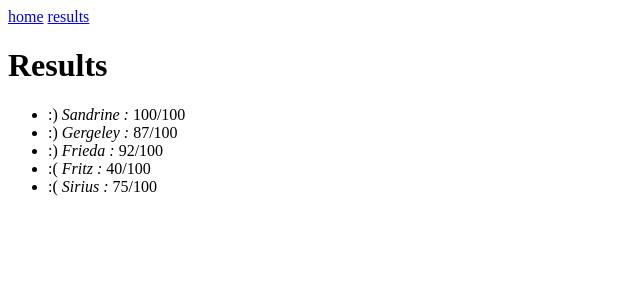
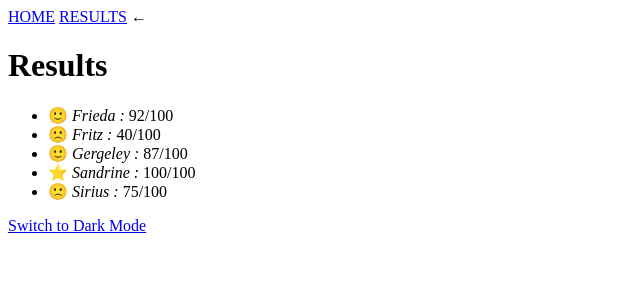
Before and after one commit to csully245/web_dev_tutorials, a Flask app: page /results in a window 1280 px wide. Shown: the top 300 px of the page, without its empty margins (0-640 px from the left). Run offline with Flask 2, Linux system fonts and the light colour scheme.

Commit message:
Completed 'Apply Filters' and 'Add Macros'

```diff
--- a/jinja_realpython/templates/_navigation.html
+++ b/jinja_realpython/templates/_navigation.html
@@ -1,5 +1,5 @@
 <nav>
 {% for menu_item in ["home", "results"] %}
-  <a href="{{ url_for(menu_item) }}">{{ menu_item }}</a>
+    {{ macros.nav_link(menu_item) }}
 {% endfor %}
 </nav>
--- a/jinja_realpython/templates/base.html
+++ b/jinja_realpython/templates/base.html
@@ -1,3 +1,5 @@
+{% import "macros.html" as macros %}
+
 <!DOCTYPE html>
 <html lang="en">
 <head>
@@ -12,5 +14,8 @@
     {% block content %}
     <h1>Welcome to {{ title }}!</h1>
     {% endblock content %}
+    <footer>
+        {{ macros.light_or_dark_mode("body")}}
+    </footer>
 </body>
 </html>
--- /dev/null
+++ b/jinja_realpython/templates/macros.html
@@ -0,0 +1,36 @@
+{% macro light_or_dark_mode(element) %}
+    {% if request.args.get('mode') == "dark" %}
+        <a href="{{ request.path }}">Switch to Light Mode</a>
+        <style>
+            {{ element }} {
+                background-color: #212F3C;
+                color: #FFFFF0
+            }
+            {{ element }} a {
+                color: #00BFFF !important;
+            }
+        </style>
+    {% else %}
+        <a href="{{ request.path }}?mode=dark">Switch to Dark Mode</a>
+    {% endif %}
+{% endmacro %}
+
+{% macro add_badge(student, students) %}
+    {% set high_score = students|map(attribute="score")|max %}
+
+    {% if student.score == high_score %}
+         ⭐️
+    {% elif student.score > 80 %}
+        🙂
+    {% else %}
+        🙁
+  {% endif %}
+{% endmacro %}
+
+{% macro nav_link(menu_item) %}
+    {% set mode = "?mode=dark" if request.args.get("mode") == "dark" else "" %}
+    <a href="{{ url_for(menu_item) }}{{ mode }}">{{ menu_item|upper }}</a>
+    {% if request.endpoint == menu_item %}
+        ←
+    {% endif %}
+{% endmacro %}
--- a/jinja_realpython/templates/results.html
+++ b/jinja_realpython/templates/results.html
@@ -3,9 +3,9 @@
 {% block content %}
 <h1>{{ test_name }} {{ title }} </h1>
 <ul>
-{% for student in students %}
+{% for student in students|sort(attribute="name")%}
     <li>
-        {% if student.score > 80 %}:){% else %}:({% endif %}
+        {{ macros.add_badge(student, students) }}
         <em>{{ student.name }} :</em> {{ student.score }}/{{ max_score }}
     </li>
 {% endfor %}
```
Also changed, not shown: README.md.
